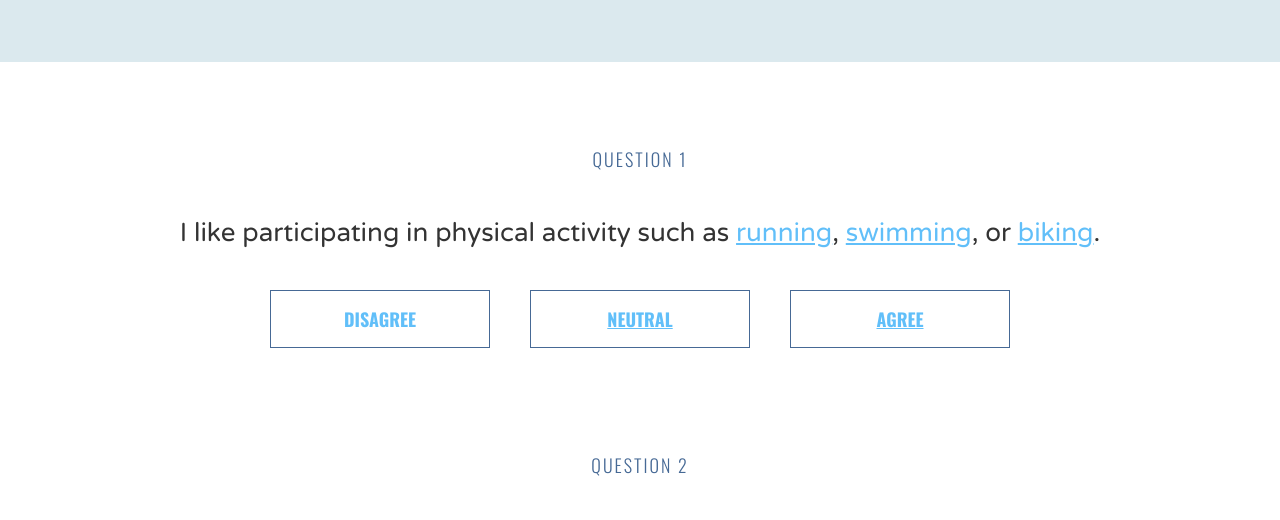
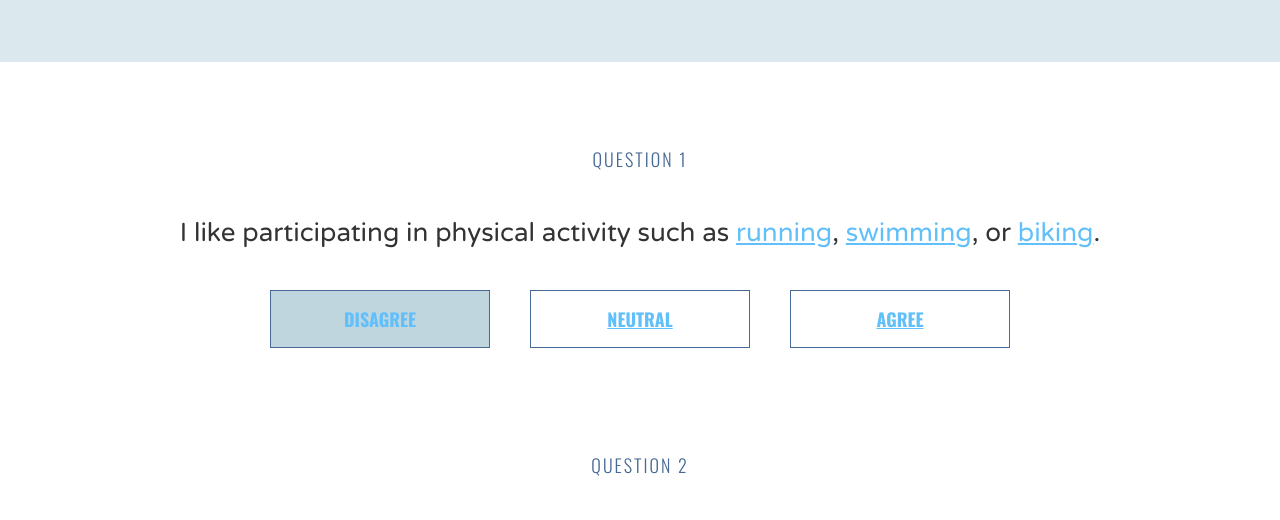
Before and after one commit to AstroboyMonsterHigh/cc_browser_link_styles, a plain HTML site: page index.html in a window 1280 px wide. In both pictures the pointer is over the link 380 px from the left and 567 px from the top of the page. Shown: the part 248-768 px from the top of the page. Drawn offline with nearby package versions, Linux system fonts and the light colour scheme.

Commit message:
Final Update : June 6th 2026 8:15am

```diff
--- a/style.css
+++ b/style.css
@@ -40,7 +40,10 @@ a:active, .answer:active {
     border: 1px solid #466995;
 }
 
+.answer:hover {
+    background-color: #C0D6DF;
+}
+
 .answer:active {
     color: #ffffff;
-    background-color: #C0D6DF;
 }
```
